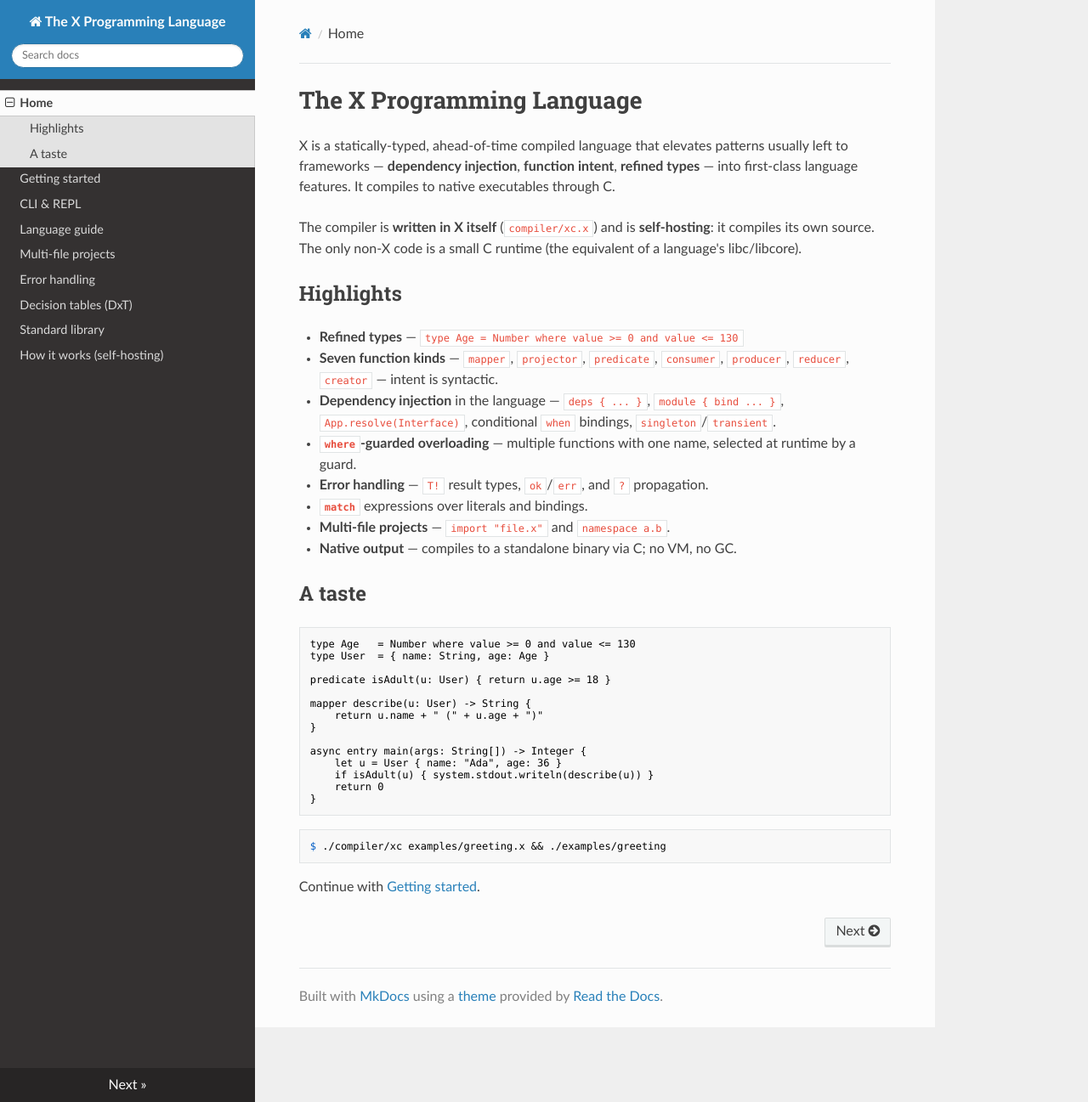
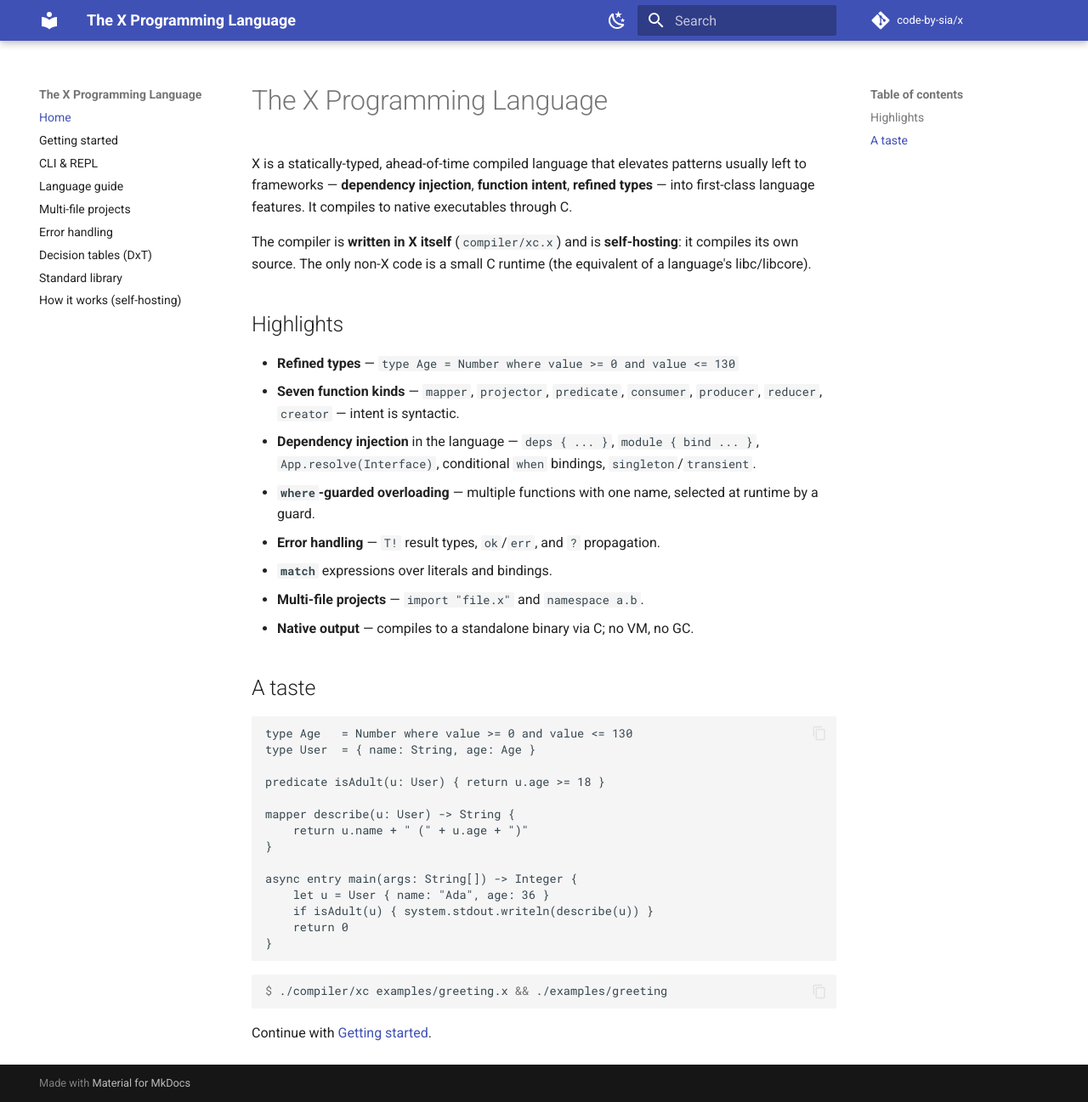
Before and after one commit to code-by-sia/xi, an MkDocs documentation site: the page built from docs/index.md, in a window 1280 px wide and 1297 px high. Shown: the whole window at 85% size. Built offline with MkDocs 1.6.1 and Material for MkDocs 9.7.7, drawn with Linux system fonts in a browser that asks for light colours; nearby versions of some CDN libraries; comment, search, counter and statistics services are not loaded.

Commit message:
docs: switch MkDocs to the Material theme
Use mkdocs-material with light/dark palette toggle, instant navigation, code
copy buttons, and pymdownx superfences/tabs/details. Docs workflow now installs
mkdocs-material (pulls in mkdocs + pymdown-extensions). Verified locally with
mkdocs build --strict.

```diff
--- a/mkdocs.yml
+++ b/mkdocs.yml
@@ -1,10 +1,37 @@
 site_name: The X Programming Language
 site_description: A self-hosting, statically-typed, natively-compiled language with first-class DI.
 docs_dir: docs
-# Optional MkDocs site config (BSD-2-Clause). The pages in docs/ also read fine
-# as plain Markdown without any tooling.
+repo_url: https://github.com/code-by-sia/x
+repo_name: code-by-sia/x
+# Optional MkDocs site config. The pages in docs/ also read fine as plain
+# Markdown without any tooling. The site uses the Material theme.
 theme:
-  name: readthedocs
+  name: material
+  features:
+    - navigation.instant
+    - navigation.tracking
+    - navigation.top
+    - navigation.sections
+    - toc.follow
+    - content.code.copy
+    - content.code.annotate
+    - search.suggest
+    - search.highlight
+  palette:
+    - media: "(prefers-color-scheme: light)"
+      scheme: default
+      primary: indigo
+      accent: indigo
+      toggle:
+        icon: material/weather-night
+        name: Switch to dark mode
+    - media: "(prefers-color-scheme: dark)"
+      scheme: slate
+      primary: indigo
+      accent: indigo
+      toggle:
+        icon: material/weather-sunny
+        name: Switch to light mode
 nav:
   - Home: index.md
   - Getting started: getting-started.md
@@ -17,7 +44,13 @@ nav:
   - How it works (self-hosting): internals.md
 markdown_extensions:
   - admonition
-  - fenced_code
   - tables
   - toc:
       permalink: true
+  - pymdownx.highlight:
+      anchor_linenums: true
+  - pymdownx.superfences
+  - pymdownx.inlinehilite
+  - pymdownx.details
+  - pymdownx.tabbed:
+      alternate_style: true
```
Also changed, not shown: 1 other file.
